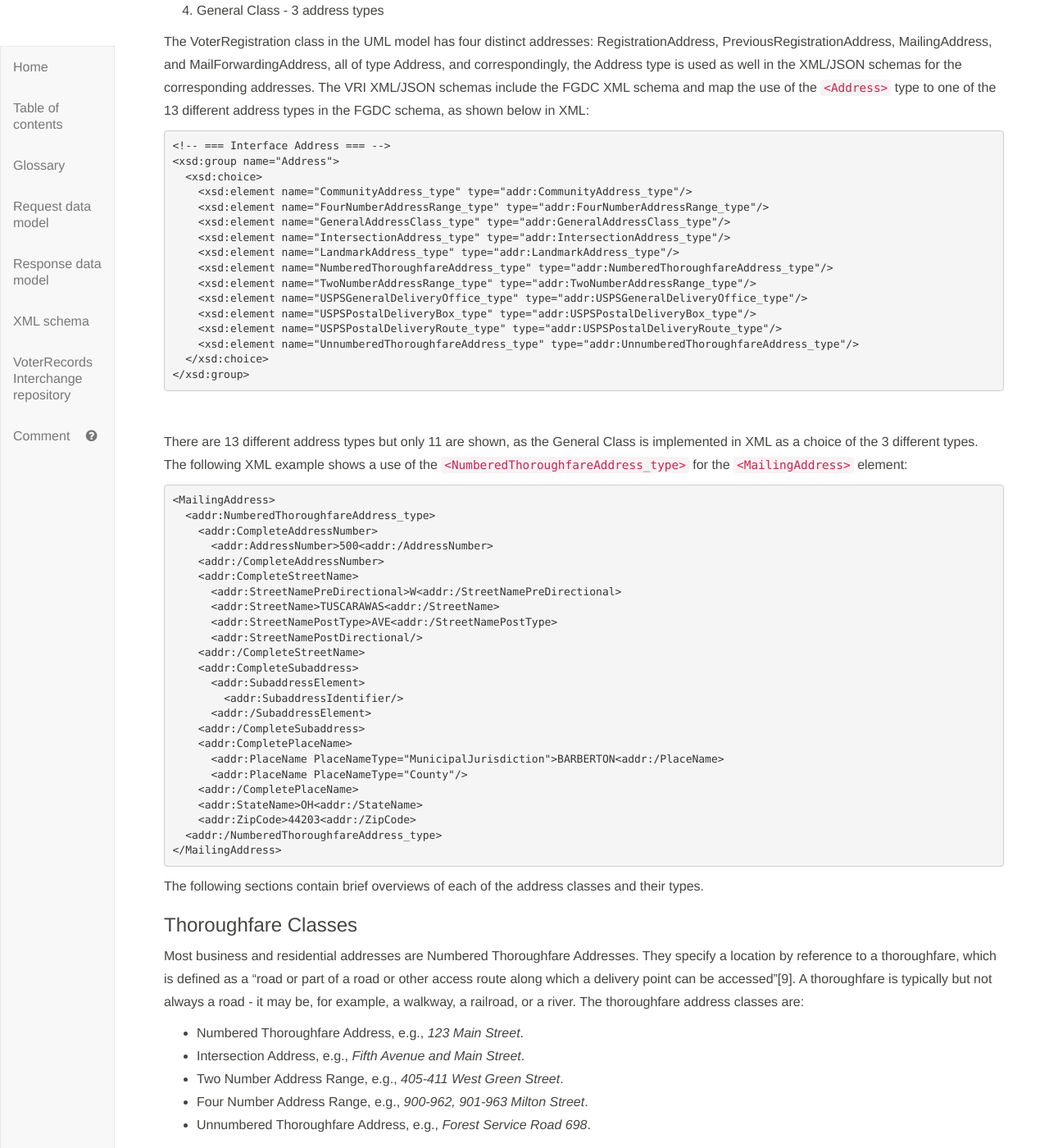
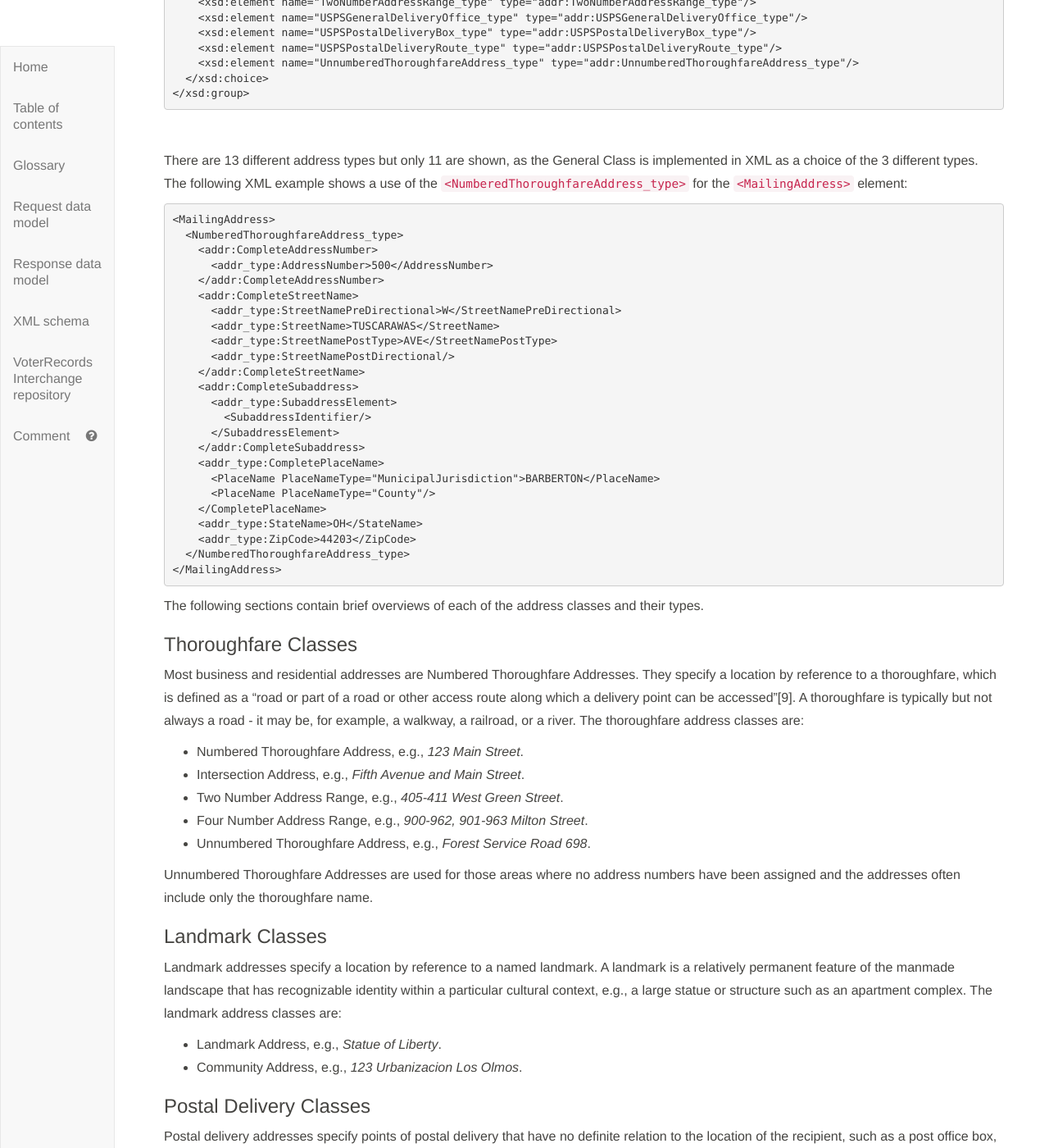
Before and after one commit to usnistgov/VoterRecordsInterchange, a Jekyll site: the page built from index.md, in a window 1280 px wide and 1400 px high, scrolled down 11844 px. Shown: the whole window at 82% size. Built offline with Jekyll 4.4.1, drawn with Linux system fonts in a browser that asks for light colours; our own code applies the rules of GitHub Pages for plain Markdown files; some of the changed text lies outside the part shown.

Commit message:
new text

```diff
--- a/index.md
+++ b/index.md
@@ -244,29 +244,38 @@ Accordingly, the UML data model built for the digital OVR submission use case in
 <br>
 
 ### Voter Records Request Transaction
-The voter records request UML model shows 3 types of transaction requests:
-
-- Request a registration with the NVRA form
-- Request a registration via the FPCA form
-- Request a ballot along with the FPCA registration
+This section contains a brief overview of voter records request transactions.
+The UML model shows 3 types of transaction requests that would be sent from an OVR submitter to a VR system:
+
+- Request a registration using the NVRA form.
+- Request a registration using the FPCA form.
+- Request a ballot along with the FPCA registration.
 
 <div class="text-center" markdown="1">
-<img src="Figures/VoterRegistrationRequestV23.png" height="900"/>
+<img src="Figures/VoterRegistrationRequestV23.png" width="800"/>
 
 **Figure 4 - Voter Records Request UML class diagram**
 </div>
 
-The VoterRegistration class contains data elements for voter name, address, etc., with other associated classes to describe items such as
-
-Need to describe data model elements and show zoomed data model.
-
-
-<br>
-
-### Voter Records Request Transaction
+An OVR submitter essentially specifies the correct form (nvra or fpca) and the type of request (registration, registration plus ballot-request). The registration request is valid for either form, whereas for the FPCA, it is possible to register and request a ballot at the same time. The VoterRegistration class contains the remaining data elements, all taken from information contained on the digital form.
+
+The AdditionalInfo class is used for information
+not addressed in this schema by other elements and attributes, e.g., state-specific
+information that does not "fit" in any other element. The information will thus be
+highly specific to the generating application, and consuming applications must
+"know" the meaning of the information to make use of it.
+
+<br>
+
+### Voter Records Response Transaction
+This section contains a brief overview of voter records response transactions. The UML is considerably simpler than the request model in that a response generally contains little data other than the result of the request, which are:
+
+- RegistrationSuccess: the registration request succeeded.
+- RegistrationRejection.
+- RegistrationAcknowledgement.
 
 <div class="text-center" markdown="1">
-<img src="Figures/VoterRegistrationResponseV23.png" height="900"/>
+<img src="Figures/VoterRegistrationResponseV23.png" width="800"/>
 
 **Figure 5 - Voter Records Response UML class diagram**
 </div>
@@ -313,28 +322,28 @@ The VoterRegistration class in the UML model has four distinct addresses: Regist
 There are 13 different address types but only 11 are shown, as the General Class is implemented in XML as a choice of the 3 different types. The following XML example shows a use of the `<NumberedThoroughfareAddress_type>` for the `<MailingAddress>` element:
 
     <MailingAddress>
-      <addr:NumberedThoroughfareAddress_type>
+      <NumberedThoroughfareAddress_type>
         <addr:CompleteAddressNumber>
-          <addr:AddressNumber>500<addr:/AddressNumber>
-        <addr:/CompleteAddressNumber>
+          <addr_type:AddressNumber>500</AddressNumber>
+        </addr:CompleteAddressNumber>
         <addr:CompleteStreetName>
-          <addr:StreetNamePreDirectional>W<addr:/StreetNamePreDirectional>
-          <addr:StreetName>TUSCARAWAS<addr:/StreetName>
-          <addr:StreetNamePostType>AVE<addr:/StreetNamePostType>
-          <addr:StreetNamePostDirectional/>
-        <addr:/CompleteStreetName>
+          <addr_type:StreetNamePreDirectional>W</StreetNamePreDirectional>
+          <addr_type:StreetName>TUSCARAWAS</StreetName>
+          <addr_type:StreetNamePostType>AVE</StreetNamePostType>
+          <addr_type:StreetNamePostDirectional/>
+        </addr:CompleteStreetName>
         <addr:CompleteSubaddress>
-          <addr:SubaddressElement>
-            <addr:SubaddressIdentifier/>
-          <addr:/SubaddressElement>
-        <addr:/CompleteSubaddress>
-        <addr:CompletePlaceName>
-          <addr:PlaceName PlaceNameType="MunicipalJurisdiction">BARBERTON<addr:/PlaceName>
-          <addr:PlaceName PlaceNameType="County"/>
-        <addr:/CompletePlaceName>
-        <addr:StateName>OH<addr:/StateName>
-        <addr:ZipCode>44203<addr:/ZipCode>
-      <addr:/NumberedThoroughfareAddress_type>
+          <addr_type:SubaddressElement>
+            <SubaddressIdentifier/>
+          </SubaddressElement>
+        </addr:CompleteSubaddress>
+        <addr_type:CompletePlaceName>
+          <PlaceName PlaceNameType="MunicipalJurisdiction">BARBERTON</PlaceName>
+          <PlaceName PlaceNameType="County"/>
+        </CompletePlaceName>
+        <addr_type:StateName>OH</StateName>
+        <addr_type:ZipCode>44203</ZipCode>
+      </NumberedThoroughfareAddress_type>
     </MailingAddress>
 
  The following sections contain brief overviews of each of the address classes and their types.
```
Also changed, not shown: other parts of index.md (+1 -1 lines).
